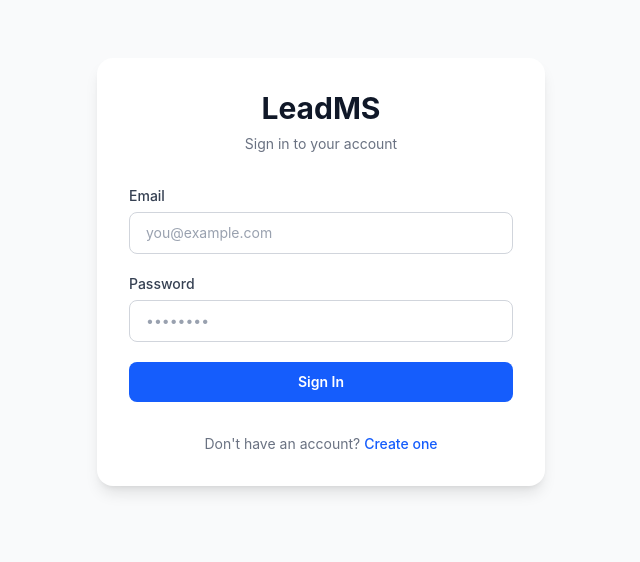
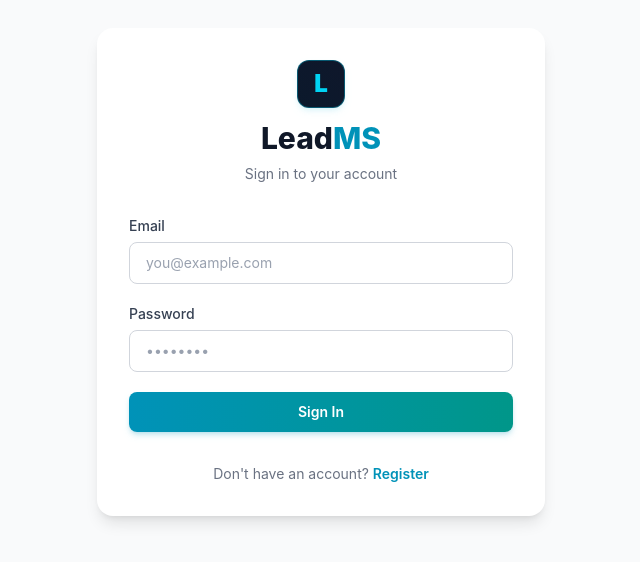
Before and after one commit to AaminSingh/LeadMS, a React (Vite) app: page /login in a window 1280 px wide. Shown: the part 128-690 px from the top of the page, without its empty margins (319-959 px from the left). Built offline with nearby package versions, Linux system fonts and the light colour scheme.

Commit message:
style(ui): unify Midnight Navy and Electric Cyan theme across internal app views

```diff
--- a/src/components/common/Badge.jsx
+++ b/src/components/common/Badge.jsx
@@ -2,7 +2,7 @@ function Badge({ status = '' }) {
   const normalizedStatus = String(status).toLowerCase()
 
   const statusStyles = {
-    new: 'bg-blue-100 text-blue-800 border-blue-200',
+    new: 'bg-cyan-100 text-cyan-800 border-cyan-200',
     contacted: 'bg-amber-100 text-amber-800 border-amber-200',
     quoted: 'bg-purple-100 text-purple-800 border-purple-200',
     accepted: 'bg-green-100 text-green-800 border-green-200',
--- a/src/components/layout/Navbar.jsx
+++ b/src/components/layout/Navbar.jsx
@@ -34,10 +34,10 @@ function Navbar({ onToggleSidebar }) {
         </button>
 
         <h1 className="text-xl font-bold text-gray-900 lg:hidden flex items-center gap-1.5">
-          <span className="flex h-7 w-7 items-center justify-center rounded-lg bg-blue-600 text-white font-black text-sm">
+          <span className="flex h-7 w-7 items-center justify-center rounded-lg bg-gradient-to-tr from-[#0B192C] to-slate-900 border border-cyan-500/40 text-cyan-400 font-black text-sm shadow-xs">
             L
           </span>
-          LeadMS
+          Lead<span className="text-cyan-600">MS</span>
         </h1>
       </div>
 
@@ -48,7 +48,7 @@ function Navbar({ onToggleSidebar }) {
               {user.name || user.email}
             </span>
             {user.role && (
-              <span className="ml-2 rounded-full bg-blue-50 border border-blue-200 px-2.5 py-0.5 text-xs font-semibold text-blue-700 uppercase tracking-wider">
+              <span className="ml-2 rounded-full bg-cyan-500/10 border border-cyan-500/30 px-2.5 py-0.5 text-xs font-bold text-cyan-900 uppercase tracking-wider">
                 {user.role}
               </span>
             )}
--- a/src/components/layout/Sidebar.jsx
+++ b/src/components/layout/Sidebar.jsx
@@ -29,11 +29,11 @@ function Sidebar({ isOpen = false, onClose }) {
       >
         <div className="flex h-16 items-center justify-between border-b border-gray-200 px-6">
           <div className="flex items-center gap-2">
-            <div className="flex h-8 w-8 items-center justify-center rounded-lg bg-blue-600 text-white font-black text-sm">
+            <div className="flex h-8 w-8 items-center justify-center rounded-lg bg-gradient-to-tr from-[#0B192C] to-slate-900 border border-cyan-500/40 text-cyan-400 font-black text-sm shadow-xs">
               L
             </div>
             <h1 className="text-xl font-bold text-gray-900 tracking-tight">
-              Lead<span className="text-blue-600">MS</span>
+              Lead<span className="text-cyan-600">MS</span>
             </h1>
           </div>
 
@@ -54,7 +54,7 @@ function Sidebar({ isOpen = false, onClose }) {
               onClick={onClose}
               className={({ isActive }) =>
                 `flex items-center gap-3 rounded-xl px-3.5 py-2.5 text-sm font-medium transition-all ${isActive
-                  ? 'bg-blue-50 text-blue-700 font-semibold shadow-2xs'
+                  ? 'bg-cyan-500/10 text-cyan-900 font-bold border-l-4 border-cyan-600 shadow-2xs'
                   : 'text-gray-600 hover:bg-gray-50 hover:text-gray-900'
                 }`
               }
--- a/src/components/leads/LeadFormModal.jsx
+++ b/src/components/leads/LeadFormModal.jsx
@@ -152,7 +152,7 @@ function LeadFormModal({ isOpen, onClose, onSuccess }) {
             <button
               type="submit"
               disabled={submitting}
-              className="rounded-lg bg-blue-600 px-5 py-2 text-sm font-semibold text-white transition-colors hover:bg-blue-700 disabled:opacity-50 cursor-pointer"
+              className="rounded-lg bg-gradient-to-r from-cyan-600 to-teal-600 px-5 py-2 text-sm font-semibold text-white shadow-sm shadow-cyan-600/20 transition-all hover:from-cyan-500 hover:to-teal-500 disabled:opacity-50 cursor-pointer"
             >
               {submitting ? 'Creating...' : 'Create Lead'}
             </button>
--- a/src/pages/AdminPage.jsx
+++ b/src/pages/AdminPage.jsx
@@ -92,7 +92,7 @@ function AdminPage() {
             <div className="rounded-xl border border-gray-200 bg-white p-5 shadow-sm">
               <div className="flex items-center justify-between">
                 <span className="text-sm font-medium text-gray-500">Total Users</span>
-                <div className="rounded-lg bg-blue-50 p-2.5 text-blue-600">
+                <div className="rounded-lg bg-cyan-50 p-2.5 text-cyan-600">
                   <Users size={20} />
                 </div>
               </div>
--- a/src/pages/LeadsPage.jsx
+++ b/src/pages/LeadsPage.jsx
@@ -65,7 +65,7 @@ function LeadsPage() {
 
           <button
             onClick={() => setIsModalOpen(true)}
-            className="inline-flex items-center gap-2 rounded-lg bg-blue-600 px-4 py-2 text-sm font-semibold text-white transition-colors hover:bg-blue-700 cursor-pointer"
+            className="inline-flex items-center gap-2 rounded-lg bg-gradient-to-r from-cyan-600 to-teal-600 px-4 py-2 text-sm font-semibold text-white shadow-sm shadow-cyan-600/20 transition-all hover:from-cyan-500 hover:to-teal-500 cursor-pointer"
           >
             <Plus size={18} />
             New Lead
@@ -90,7 +90,7 @@ function LeadsPage() {
           </div>
         ) : leads.length === 0 ? (
           <div className="p-12 text-center">
-            <div className="mx-auto flex h-12 w-12 items-center justify-center rounded-xl bg-blue-50 text-blue-600 mb-3">
+            <div className="mx-auto flex h-12 w-12 items-center justify-center rounded-xl bg-cyan-50 text-cyan-600 mb-3">
               <FileText size={24} />
             </div>
             <h3 className="text-base font-semibold text-gray-900">No Leads in Pipeline</h3>
@@ -99,7 +99,7 @@ function LeadsPage() {
             </p>
             <button
               onClick={() => setIsModalOpen(true)}
-              className="inline-flex items-center gap-1.5 rounded-lg bg-blue-600 px-4 py-2 text-xs font-semibold text-white hover:bg-blue-700 cursor-pointer"
+              className="inline-flex items-center gap-1.5 rounded-lg bg-gradient-to-r from-cyan-600 to-teal-600 px-4 py-2 text-xs font-semibold text-white shadow-sm shadow-cyan-600/20 transition-all hover:from-cyan-500 hover:to-teal-500 cursor-pointer"
             >
               <Plus size={14} /> Add First Lead
             </button>
--- a/src/pages/LoginPage.jsx
+++ b/src/pages/LoginPage.jsx
@@ -38,7 +38,12 @@ function LoginPage() {
     <div className="flex min-h-screen items-center justify-center bg-gray-50 px-4">
       <div className="w-full max-w-md space-y-8 rounded-2xl bg-white p-8 shadow-lg">
         <div className="text-center">
-          <h1 className="text-3xl font-bold text-gray-900">LeadMS</h1>
+          <div className="mx-auto flex h-12 w-12 items-center justify-center rounded-xl bg-gradient-to-tr from-[#0B192C] to-slate-900 border border-cyan-500/40 text-cyan-400 font-black text-2xl shadow-md shadow-cyan-500/10 mb-3">
+            L
+          </div>
+          <h1 className="text-3xl font-extrabold text-gray-900">
+            Lead<span className="text-cyan-600">MS</span>
+          </h1>
           <p className="mt-2 text-sm text-gray-500">
             Sign in to your account
           </p>
@@ -114,19 +119,19 @@ function LoginPage() {
           <button
             type="submit"
             disabled={isSubmitting}
-            className="w-full rounded-lg bg-blue-600 px-4 py-2.5 text-sm font-semibold text-white transition-colors hover:bg-blue-700 disabled:cursor-not-allowed disabled:opacity-50 cursor-pointer"
+            className="w-full rounded-lg bg-gradient-to-r from-cyan-600 to-teal-600 px-4 py-2.5 text-sm font-semibold text-white shadow-md shadow-cyan-600/20 transition-all hover:from-cyan-500 hover:to-teal-500 disabled:cursor-not-allowed disabled:opacity-50 cursor-pointer"
           >
             {isSubmitting ? 'Signing in...' : 'Sign In'}
           </button>
         </form>
 
         <p className="text-center text-sm text-gray-500">
-          Don&apos;t have an account?{' '}
+          Don't have an account?{' '}
           <Link
             to="/register"
-            className="font-medium text-blue-600 hover:text-blue-500"
+            className="font-semibold text-cyan-600 hover:text-cyan-500"
           >
-            Create one
+            Register
           </Link>
         </p>
       </div>
--- a/src/pages/RegisterPage.jsx
+++ b/src/pages/RegisterPage.jsx
@@ -40,7 +40,12 @@ function RegisterPage() {
     <div className="flex min-h-screen items-center justify-center bg-gray-50 px-4">
       <div className="w-full max-w-md space-y-8 rounded-2xl bg-white p-8 shadow-lg">
         <div className="text-center">
-          <h1 className="text-3xl font-bold text-gray-900">LeadMS</h1>
+          <div className="mx-auto flex h-12 w-12 items-center justify-center rounded-xl bg-gradient-to-tr from-[#0B192C] to-slate-900 border border-cyan-500/40 text-cyan-400 font-black text-2xl shadow-md shadow-cyan-500/10 mb-3">
+            L
+          </div>
+          <h1 className="text-3xl font-extrabold text-gray-900">
+            Lead<span className="text-cyan-600">MS</span>
+          </h1>
           <p className="mt-2 text-sm text-gray-500">Create your account</p>
         </div>
 
@@ -179,7 +184,7 @@ function RegisterPage() {
             <button
               type="submit"
               disabled={isSubmitting}
-              className="w-full rounded-lg bg-blue-600 px-4 py-2.5 text-sm font-semibold text-white transition-colors hover:bg-blue-700 disabled:cursor-not-allowed disabled:opacity-50 cursor-pointer"
+              className="w-full rounded-lg bg-gradient-to-r from-cyan-600 to-teal-600 px-4 py-2.5 text-sm font-semibold text-white shadow-md shadow-cyan-600/20 transition-all hover:from-cyan-500 hover:to-teal-500 disabled:cursor-not-allowed disabled:opacity-50 cursor-pointer"
             >
               {isSubmitting ? 'Creating account...' : 'Create Account'}
             </button>
@@ -190,7 +195,7 @@ function RegisterPage() {
           Already have an account?{' '}
           <Link
             to="/login"
-            className="font-medium text-blue-600 hover:text-blue-500"
+            className="font-semibold text-cyan-600 hover:text-cyan-500"
           >
             Sign in
           </Link>
```
Also changed, not shown: src/pages/ProductsPage.jsx (+7 -7 lines).
